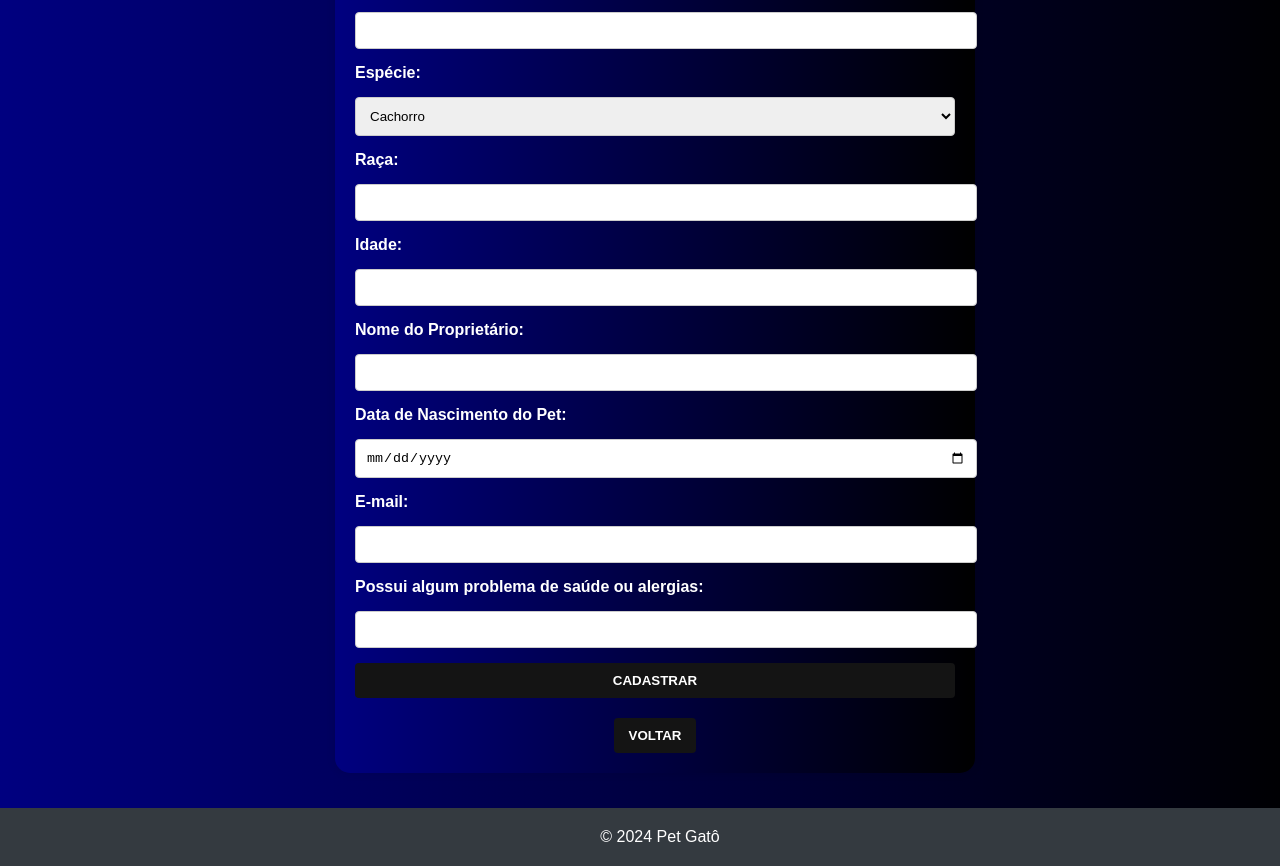
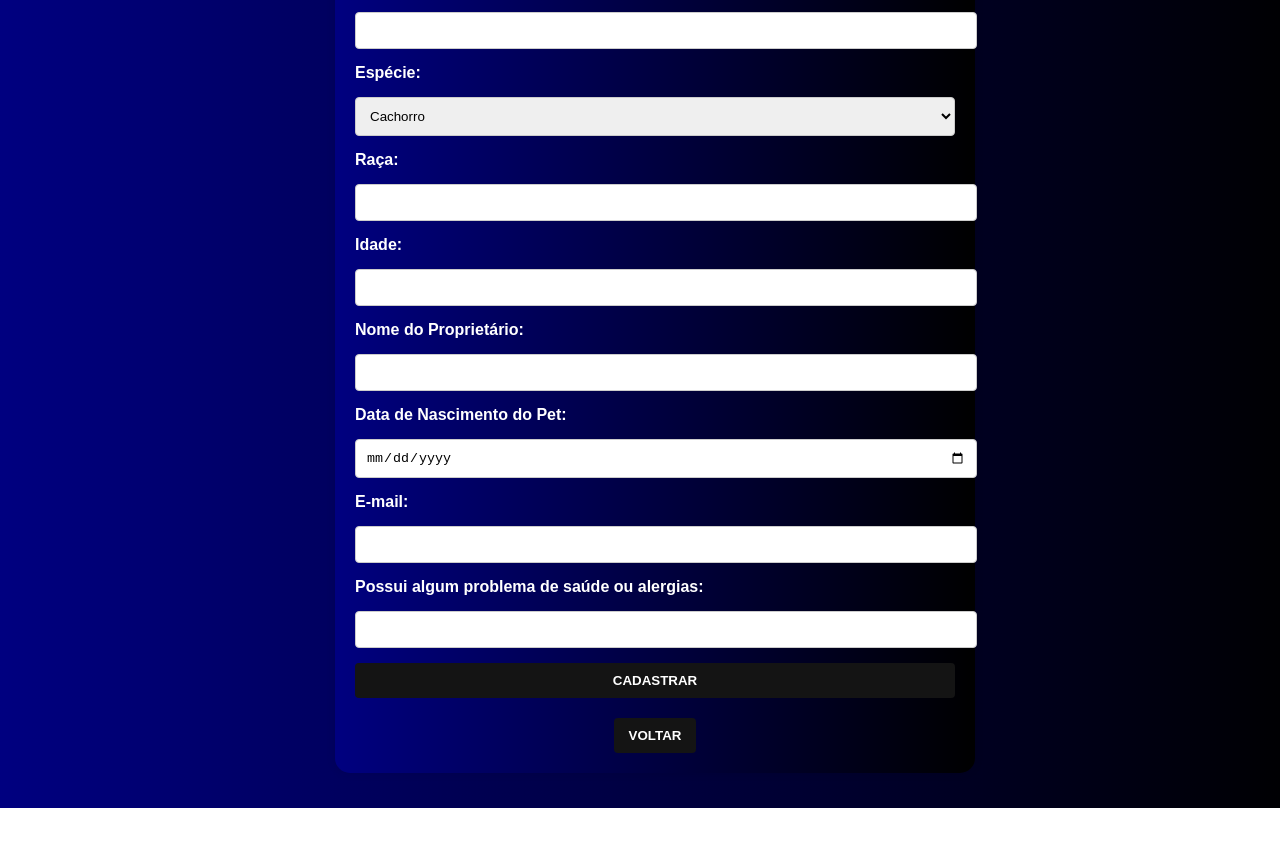
Before and after one commit to rebecalazarini/tcc-petshop-petgato-2025, a plain HTML site: page web/consulta.html in a window 1280 px wide. Shown: the part 113-979 px from the top of the page. After the commit the page ends 921 px from the top, so only its background shows below. Drawn offline with Linux system fonts and the light colour scheme.

Commit message:
Update consulta.html

```diff
--- a/web/consulta.html
+++ b/web/consulta.html
@@ -48,9 +48,5 @@
     </div>
     </div>
 
-    <footer class="footer">
-        <p>&copy; 2024 Pet Gatô</p>
-    </footer>
-
 </body>
 </html>
```
